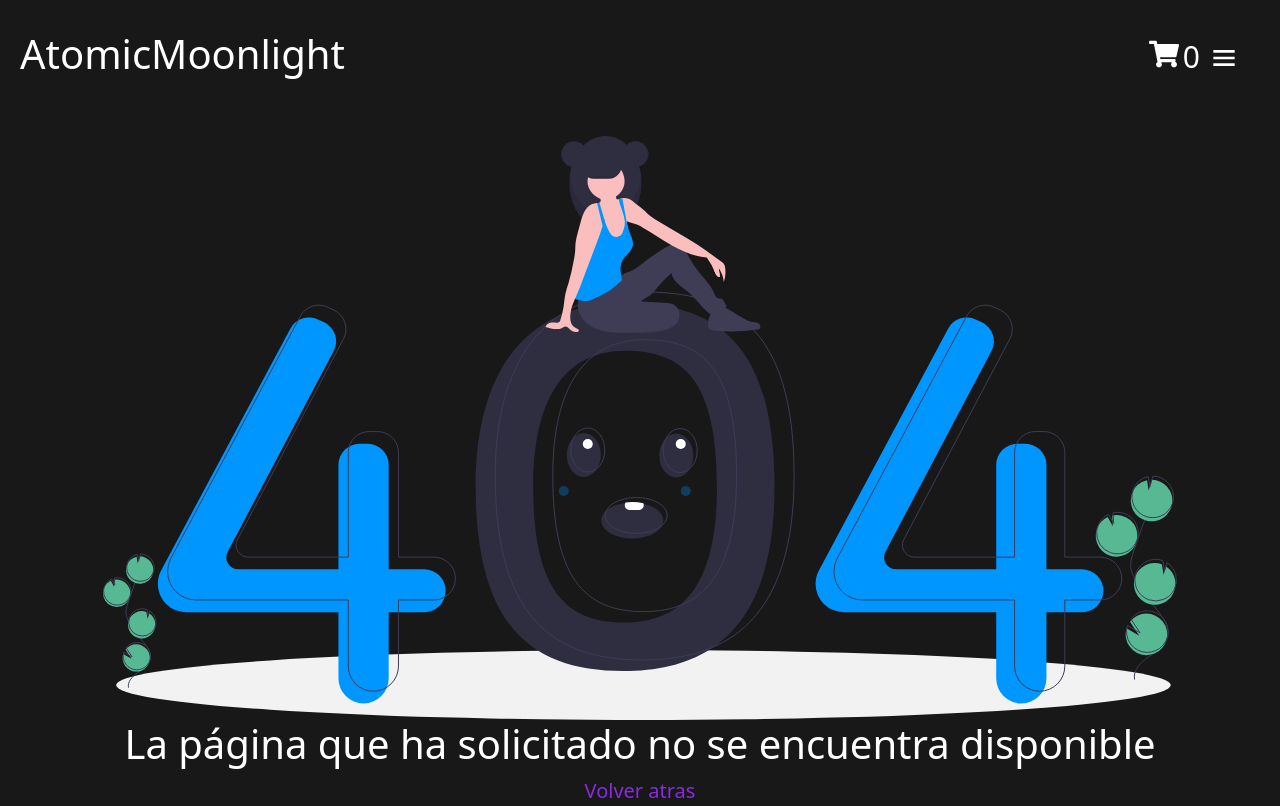
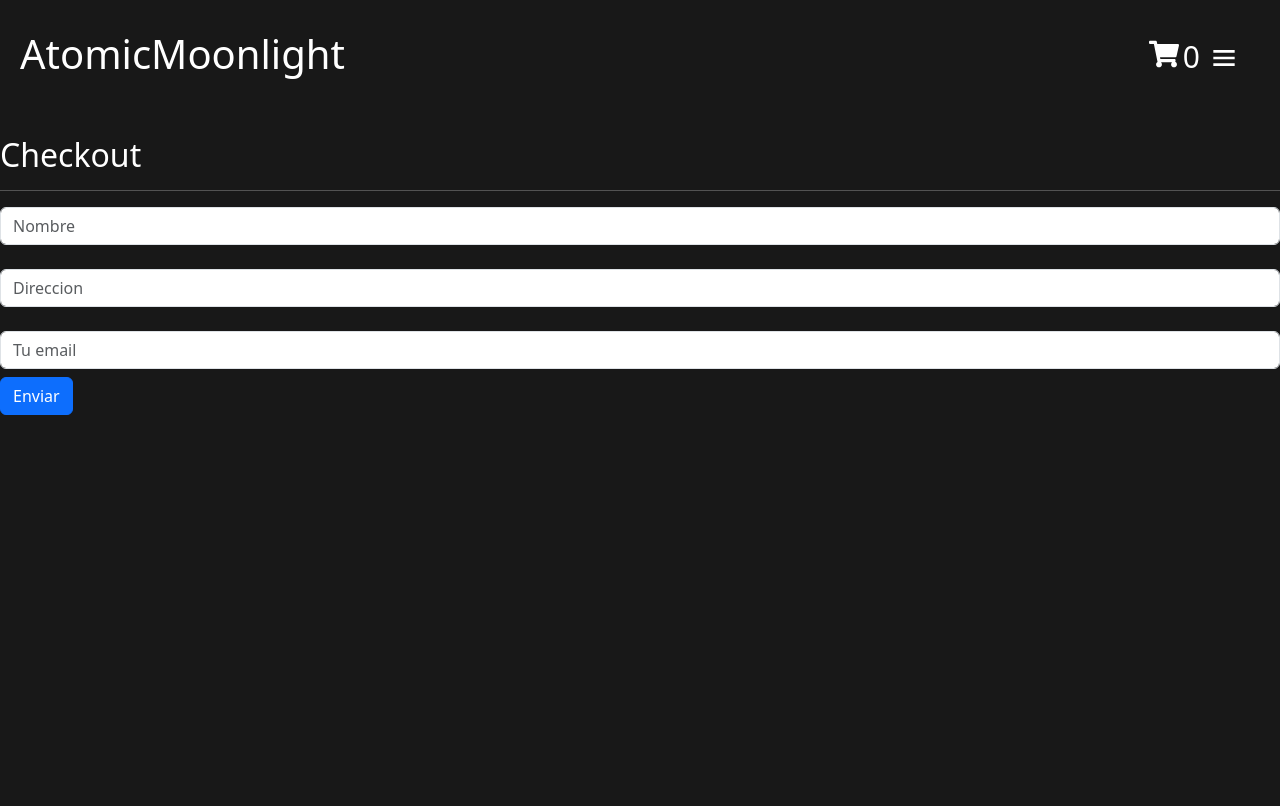
Before and after one commit to mxrtin-5/Proyecto-final-Coderhouse-React, a React (Vite) app in the folder react-proyect/: page /checkout in a window 1280 px wide. Built offline with nearby package versions, Linux system fonts and the light colour scheme.

Commit message:
Checkout

```diff
--- a/react-proyect/src/App.jsx
+++ b/react-proyect/src/App.jsx
@@ -2,13 +2,14 @@ import './App.css'
 import 'bootstrap/dist/css/bootstrap.min.css'
 import { Navbar } from './Components/Navbar/Navbar'
 import {ItemListContainer}  from './Components/ItemListContainer/ItemListContainer'
-import { BrowserRouter, Routes, Route, Navigate } from 'react-router-dom';
+import { BrowserRouter, Routes, Route} from 'react-router-dom';
 import { ItemDetailContainer } from './Components/ItemDetailContainer/ItemDetailContainer';
 import { Contacto } from './Components/Contacto/Contacto';
 import { DarkModeProvider } from './context/DarkModeContext';
 import { CartProvider } from './context/CartContext';
 import { CartView } from './Components/CartView/CartView';
 import { ErrorPage } from './Components/ErrorPage/ErrorPage';
+import { Checkout } from './Components/Checkout/CHeckout';
 
 
 
@@ -28,8 +29,9 @@ function App() {
               <Route path='/' element={ <ItemListContainer/> } />
               <Route path='/productos/:categoryId' element={ <ItemListContainer/> } />
               <Route path='/detail/:itemId' element={ <ItemDetailContainer/> }   />
-              <Route path='/contacto' element={<Contacto/>} />
-              <Route path='/cart' element={ <CartView />} />
+              <Route path='/contacto' element={<Contacto/> } />
+              <Route path='/cart' element={ <CartView /> } />
+              <Route path='/checkout' element={ <Checkout /> } />
               <Route path='*' element={ <ErrorPage/> } />
 
             </Routes>
--- a/react-proyect/src/Components/CartView/CartView.jsx
+++ b/react-proyect/src/Components/CartView/CartView.jsx
@@ -1,7 +1,7 @@
 import { useContext } from "react"
 import { CartContext } from "../../context/CartContext"
 import { FaTrashAlt } from 'react-icons/fa'
-
+import { Link } from "react-router-dom"
 
 
 export const CartView = () => {
@@ -28,6 +28,7 @@ export const CartView = () => {
             <div>
                 <h4 className="text-3xl my-2">Total: ${totalCompra()}</h4>
                 <button onClick={vaciarCarrito} className="btn btn-danger">Vaciar carrito</button>
+                <button><Link className="btn btn-success mx-3" to={'/checkout'}> Terminar mi compra </Link></button>
             </div>
         </div>
     )
--- /dev/null
+++ b/react-proyect/src/Components/Checkout/Checkout.jsx
@@ -0,0 +1,77 @@
+import { useContext, useState } from "react"
+import { CartContext } from "../../context/CartContext"
+
+
+
+export const Checkout = () =>{
+
+    const { cart, totalCompra } = useContext(CartContext)
+
+    const [values, setValues] = useState({
+        nombre: '',
+        direccion: '',
+        email: ''
+    })
+
+    const handleInputChange = (e) =>{
+        console.log(e.target.name);
+
+        setValues({
+            ...values,
+            [e.target.name]: e.target.value
+        })
+    }
+
+    const handleSubmit = (e) =>{
+        e.preventDefault();
+        console.log('submit');
+        console.log(values);
+
+        const orden ={
+            cliente: values,
+            items: cart.map(item => ({id: item.id, precio: item.price, cantidad:item.cantidad, nombre:item.nombre})),
+            total: totalCompra(),
+            FyH: new Date
+        }
+
+        console.log(orden)
+
+        //enviarlo a firebase
+    }
+
+
+    return(
+        <div>
+            <h2>Checkout</h2>
+            <hr />
+
+            <form onSubmit={handleSubmit}>
+                <input
+                    onChange={handleInputChange}
+                    value={values.nombre}
+                    type="text"
+                    className="form-control my-2"
+                    placeholder="Nombre"
+                    name="nombre"
+                    />
+                <input
+                    onChange={handleInputChange}
+                    value={values.direccion}
+                    type="text"
+                    className="form-control my-4"
+                    placeholder="Direccion"
+                    name="direccion"
+                    />
+                <input
+                    onChange={handleInputChange}
+                    value={values.email}
+                    type="email"
+                    className="form-control my-2"
+                    placeholder="Tu email"
+                    name="email"
+                    />
+                <button className="btn btn-primary" type="submit">Enviar</button>
+            </form>
+        </div>
+    )
+}
--- a/react-proyect/src/Components/ItemListContainer/ItemListContainer.jsx
+++ b/react-proyect/src/Components/ItemListContainer/ItemListContainer.jsx
@@ -35,7 +35,6 @@ export const ItemListContainer = () => {
                         ...doc.data(),
                     }
                 })
-                console.log(docs)
                 setProductos(docs)
             })
             .catch(e => console.log(e))
```
